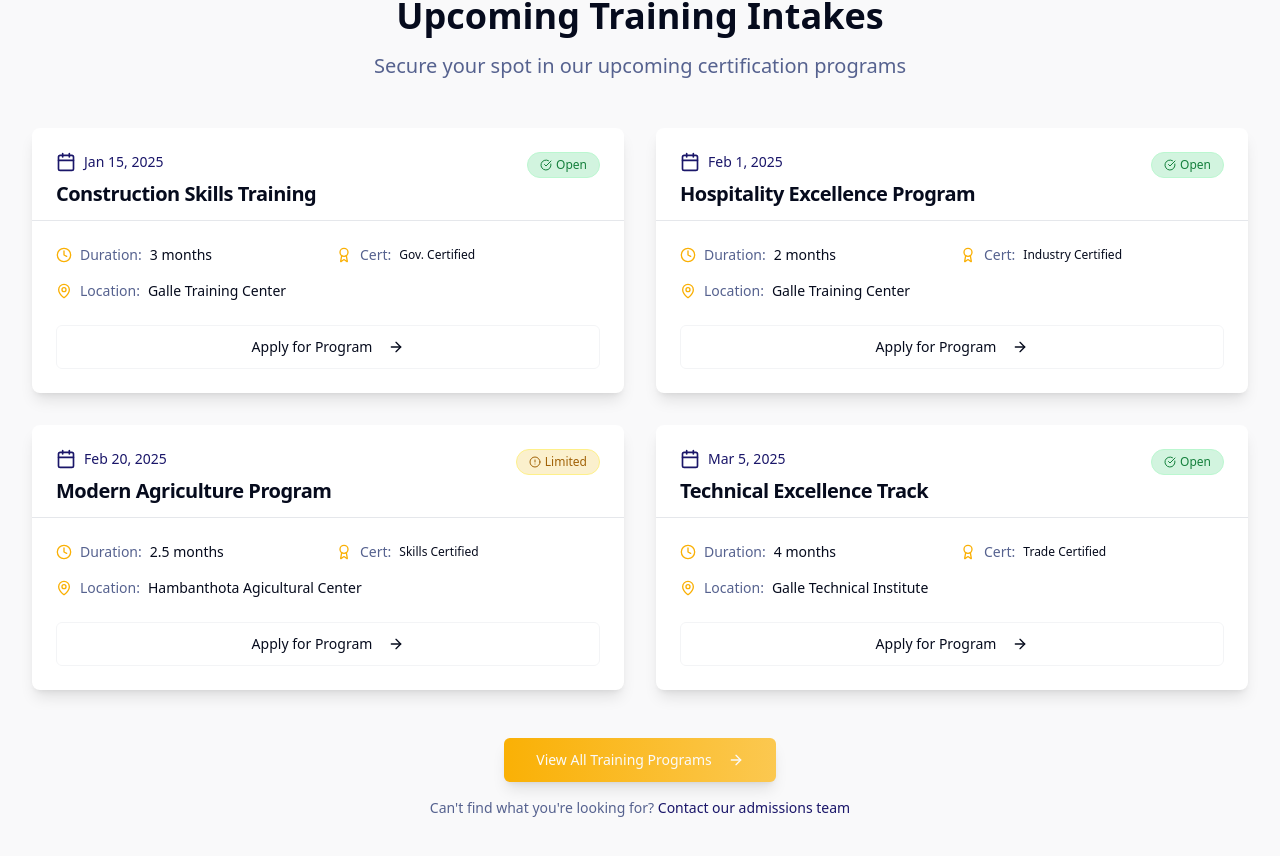
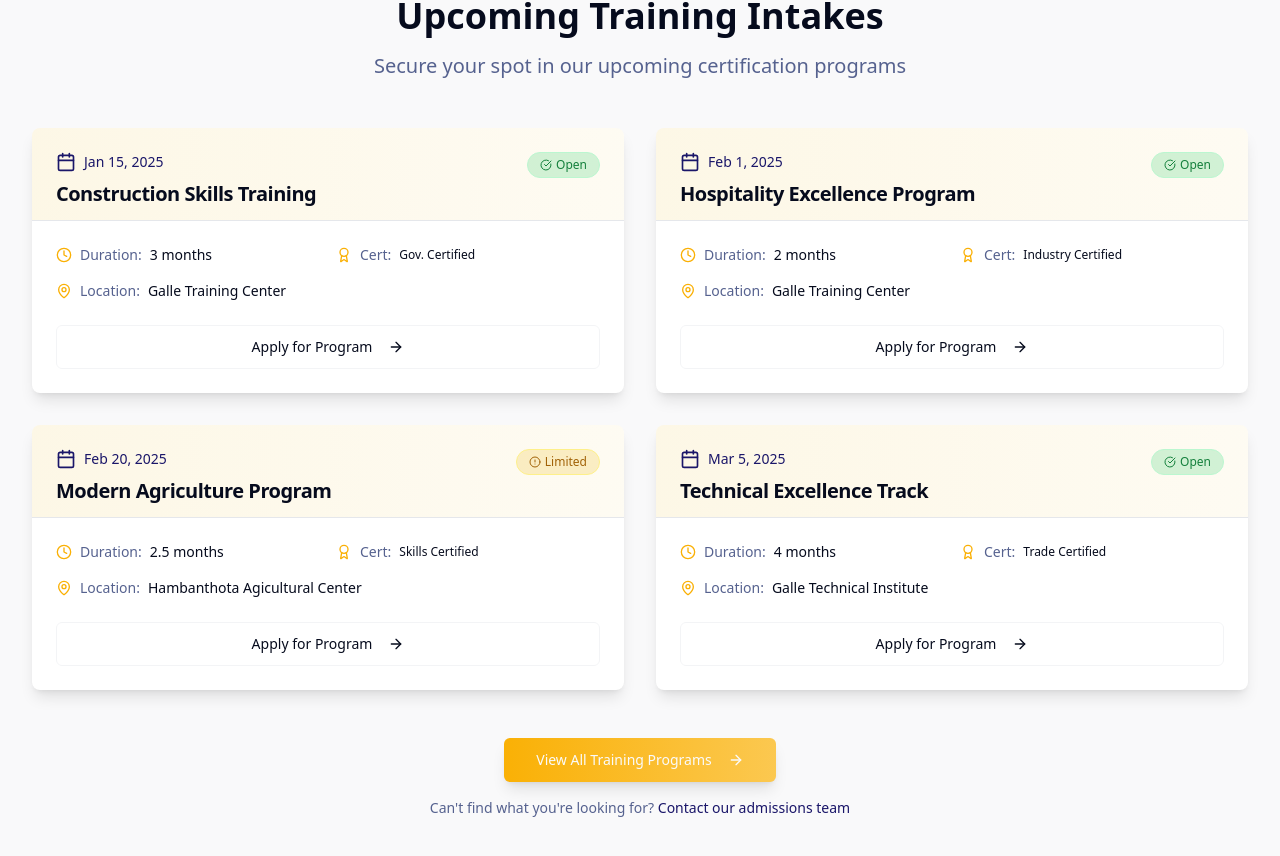
Before and after one commit to dasunperera001/csti-blossom-digital-03, a React (Vite) app: page / in a window 1280 px wide. Shown: the part 5317-6173 px from the top of the page. Built offline with nearby package versions, Linux system fonts and the light colour scheme.

Commit message:
feat: update gradient styles in UpcomingIntakesSection for consistency

```diff
--- a/src/components/home/UpcomingIntakesSection.tsx
+++ b/src/components/home/UpcomingIntakesSection.tsx
@@ -18,6 +18,7 @@ const UpcomingIntakesSection = () => {
       skills: ["Mason", "Carpenter", "Steel Fixer"],
       certification: "Gov. Certified",
       // gradient: "from-orange-500/20 to-red-500/20"
+      gradient: "from-yellow-500/10 to-yellow-500/5"
     },
     {
       date: "Feb 1, 2025",
@@ -32,6 +33,7 @@ const UpcomingIntakesSection = () => {
       skills: ["Hotel Service", "Restaurant Operations", "Guest Relations"],
       certification: "Industry Certified",
       // gradient: "from-blue-500/20 to-cyan-500/20"
+      gradient: "from-yellow-500/10 to-yellow-500/5"
     },
     {
       date: "Feb 20, 2025",
@@ -46,6 +48,7 @@ const UpcomingIntakesSection = () => {
       skills: ["Greenhouse Technology", "Organic Farming", "Irrigation Systems"],
       certification: "Skills Certified",
       // gradient: "from-green-500/20 to-emerald-500/20"
+      gradient: "from-yellow-500/10 to-yellow-500/5"
     },
     {
       date: "Mar 5, 2025",
@@ -60,6 +63,7 @@ const UpcomingIntakesSection = () => {
       skills: ["Welding", "Electrical Systems", "Plumbing"],
       certification: "Trade Certified",
       // gradient: "from-purple-500/20 to-indigo-500/20"
+      gradient: "from-yellow-500/10 to-yellow-500/5"
     }
   ];
 
@@ -120,8 +124,8 @@ const UpcomingIntakesSection = () => {
             >
               <Card className="hover-lift h-full overflow-hidden border-0 shadow-lg hover:shadow-xl transition-all duration-300">
                 {/* Header with Gradient Background */}
-                {/* <div className={`relative p-6 pb-2 border-b border-gray-200 bg-gradient-to-r ${intake.gradient}`}> */}
-                <div className={`relative p-6 pb-2 border-b border-gray-200 bg-gradient-to-r`}>
+                <div className={`relative p-6 pb-2 border-b border-gray-200 bg-gradient-to-r ${intake.gradient}`}>
+                {/* <div className={`relative p-6 pb-2 border-b border-gray-200 bg-gradient-to-r`}> */}
                   <div className="flex items-start justify-between">
                     <motion.div
                       initial={{ opacity: 0, x: -20 }}
```
